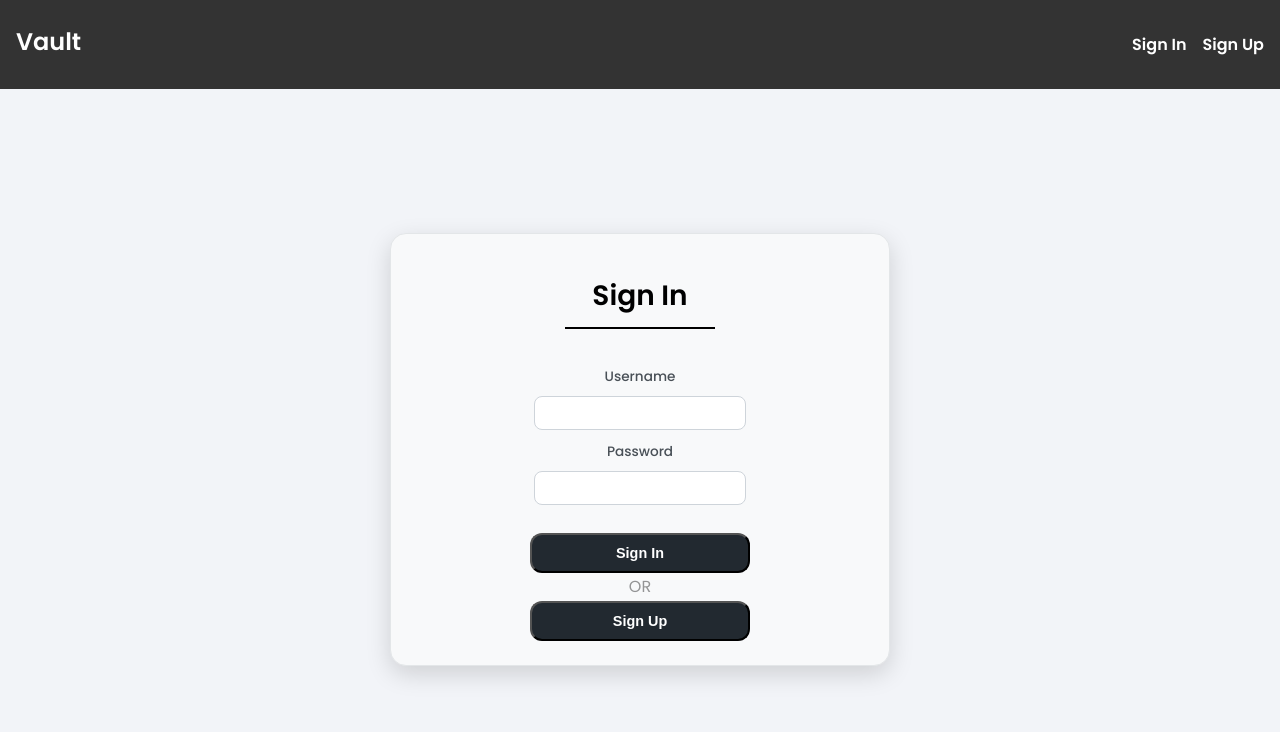
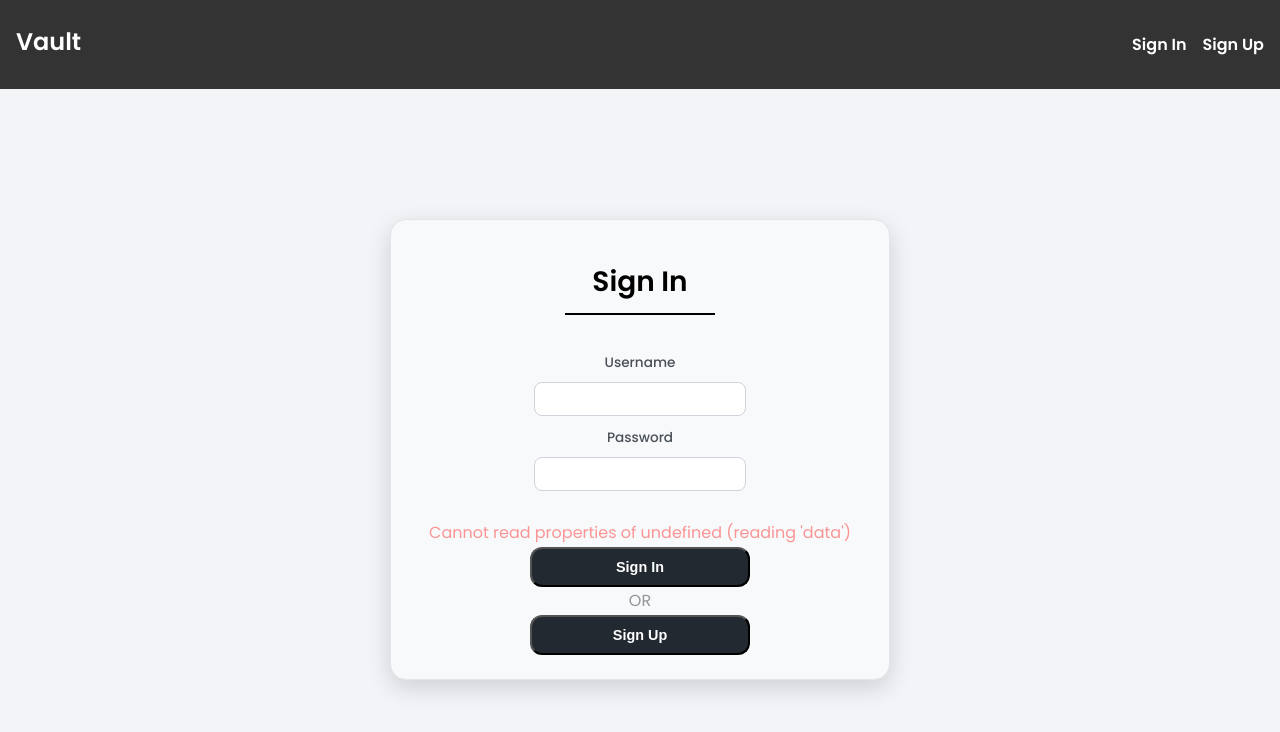
Before and after one commit to Labeodan/Vault-frontend, a React (Vite) app: page /auth/signin in a window 1280 px wide. Both pictures are taken after typing "Sample", "Sample123" into the empty fields and a click on the button "Sign In". Shown: the top 732 px of the page. Built offline with nearby package versions, Linux system fonts and the light colour scheme; no server answers.

Commit message:
added error handling to the signin and signup forms

```diff
--- a/src/pages/SignIn/SignIn.jsx
+++ b/src/pages/SignIn/SignIn.jsx
@@ -1,56 +1,48 @@
 import { useState } from 'react';
 import { signIn } from '../../services/authService';
-import styles from './SignIn.module.scss'
-import {Link, useNavigate} from "react-router-dom"
+import styles from './SignIn.module.scss';
+import { Link, useNavigate } from "react-router-dom";
 
 export const SignIn = ({ setUser }) => {
     const [signInData, setSignInData] = useState({
         username: '',
         password: '',
+    });
+    const [error, setError] = useState(''); // Add error state
+    const navigate = useNavigate();
 
-    });
-    const navigate = useNavigate()
     const handleSignin = async () => {
         try {
-            // Call to the sign up service, and log in the user automatically
-            console.dir("handle sign up data " + signInData)
-            console.log(signInData);
             const newUser = await signIn(signInData);
             if (newUser.error) {
                 throw new Error(newUser.error);
             }
-            console.log(newUser);
             setUser(newUser.user);
-            navigate("/dashboard")
-
+            navigate("/dashboard");
         } catch (error) {
-            console.log(error)
+            console.log(error);
+            setError(error.message); // Set error message
         }
     };
 
-    // handleChange function to update signInData state
     const handleChange = (evt) => {
-        console.log(signInData);
         setSignInData({ ...signInData, [evt.target.name]: evt.target.value });
     };
 
-
     const handleSubmitForm = (evt) => {
         evt.preventDefault();
+        setError(''); // Clear previous errors before attempting sign-in
         handleSignin();
-        setSignInData({
-             username: '',
-             password: '',
-        });
+        setSignInData({ username: '', password: '' });
+    };
 
-    };
     return (
         <main className={styles.container}>
             <form onSubmit={handleSubmitForm}>
                 <h1 className={styles.heading}>Sign In</h1>
                 <div className={styles.fields}>
                     <div>
-                        <label htmlFor="username"> Username</label>
+                        <label htmlFor="username">Username</label>
                         <input
                             id="username"
                             name="username"
@@ -60,9 +52,9 @@ export const SignIn = ({ setUser }) => {
                         />
                     </div>
                     <div>
-                        <label htmlFor="password"> Password</label>
+                        <label htmlFor="password">Password</label>
                         <input
-                            type='password'
+                            type="password"
                             id="password"
                             name="password"
                             value={signInData.password}
@@ -72,14 +64,14 @@ export const SignIn = ({ setUser }) => {
                     </div>
                 </div>
 
+                {error && <p className={styles.error}>{error}</p>} {/* Display error if exists */}
 
                 <button type="submit">Sign In</button>
                 <p className={styles.text}>OR</p>
-                <button><Link className={styles.link}
-                to={"/auth/signup"}>Sign Up</Link></button>
-
+                <button>
+                    <Link className={styles.link} to={"/auth/signup"}>Sign Up</Link>
+                </button>
             </form>
         </main>
-
     );
-}
+};
--- a/src/pages/SignIn/SignIn.module.scss
+++ b/src/pages/SignIn/SignIn.module.scss
@@ -24,3 +24,8 @@
     color: black;
     text-align: center;
 }
+
+.error {
+    text-align: center;
+    color: red;
+}
--- a/src/pages/SignUp/SignUp.jsx
+++ b/src/pages/SignUp/SignUp.jsx
@@ -1,8 +1,7 @@
 import { useState } from 'react';
-import styles from './SignUp.module.scss'
+import styles from './SignUp.module.scss';
 import { Link, useNavigate } from 'react-router-dom';
 import { signUp } from '../../services/authService';
-
 
 export const SignUp = ({ setUser }) => {
     const [formData, setFormData] = useState({
@@ -10,48 +9,45 @@ export const SignUp = ({ setUser }) => {
         password: '',
         confirmPassword: '',
     });
-
-    const navigate = useNavigate()
+    const [error, setError] = useState('');
+    const navigate = useNavigate();
 
     const handleSignUp = async () => {
         try {
-            // Call to the sign up service, and log in the user automatically
             const newUser = await signUp(formData);
             if (newUser.error) {
                 throw new Error(newUser.error);
             }
-            console.log(newUser);
             setUser(newUser.user);
-            navigate("/dashboard")
-
+            navigate("/dashboard");
         } catch (error) {
-            console.log(error)
+            console.log(error);
+            setError(error.message);
         }
     };
 
-    // handleChange function to update formData state
     const handleChange = (evt) => {
-        console.log(formData);
         setFormData({ ...formData, [evt.target.name]: evt.target.value });
     };
 
-
     const handleSubmit = (evt) => {
         evt.preventDefault();
+        if (formData.password !== formData.confirmPassword) {
+            setError("Passwords do not match"); // Check if passwords match
+            return;
+        }
         handleSignUp();
-        setFormData({ username: '', password: '', confirmPassword: '', });
+        setFormData({ username: '', password: '', confirmPassword: '' });
     };
-
-
 
     return (
         <main className={styles.container}>
             <form onSubmit={handleSubmit}>
-                <h1 className={styles.heading}>Sign up </h1>
+                <h1 className={styles.heading}>Sign up</h1>
 
                 <div className={styles.fields}>
                     <div>
-                    <label htmlFor="username"> Username</label>
+                        <label htmlFor="username">Username</label>
                         <input
                             id="username"
                             name="username"
@@ -61,11 +57,10 @@ export const SignUp = ({ setUser }) => {
                         />
                     </div>
 
-
                     <div>
-                    <label htmlFor="password"> Password</label>
+                        <label htmlFor="password">Password</label>
                         <input
-                        type='password'
+                            type="password"
                             id="password"
                             name="password"
                             value={formData.password}
@@ -75,9 +70,9 @@ export const SignUp = ({ setUser }) => {
                     </div>
 
                     <div>
-                    <label htmlFor="confirmPassword"> Confirm Password</label>
+                        <label htmlFor="confirmPassword">Confirm Password</label>
                         <input
-                        type='password'
+                            type="password"
                             id="confirmPassword"
                             name="confirmPassword"
                             value={formData.confirmPassword}
@@ -87,12 +82,14 @@ export const SignUp = ({ setUser }) => {
                     </div>
                 </div>
 
+                {error && <p className={styles.error}>{error}</p>} {/* Display error if exists */}
+
                 <button type="submit">Sign Up</button>
                 <p className={styles.text}>OR</p>
-                <button><Link className={styles.link} to={"/auth/signin"}>Sign In</Link></button>
-
+                <button>
+                    <Link className={styles.link} to={"/auth/signin"}>Sign In</Link>
+                </button>
             </form>
         </main>
-
     );
-}
+};
--- a/src/pages/SignUp/SignUp.module.scss
+++ b/src/pages/SignUp/SignUp.module.scss
@@ -26,3 +26,8 @@
     color: black;
     text-align: center;
 }
+
+.error {
+    text-align: center;
+    color: red;
+}
```
Lines whose indentation alone changed are shown as unchanged.
